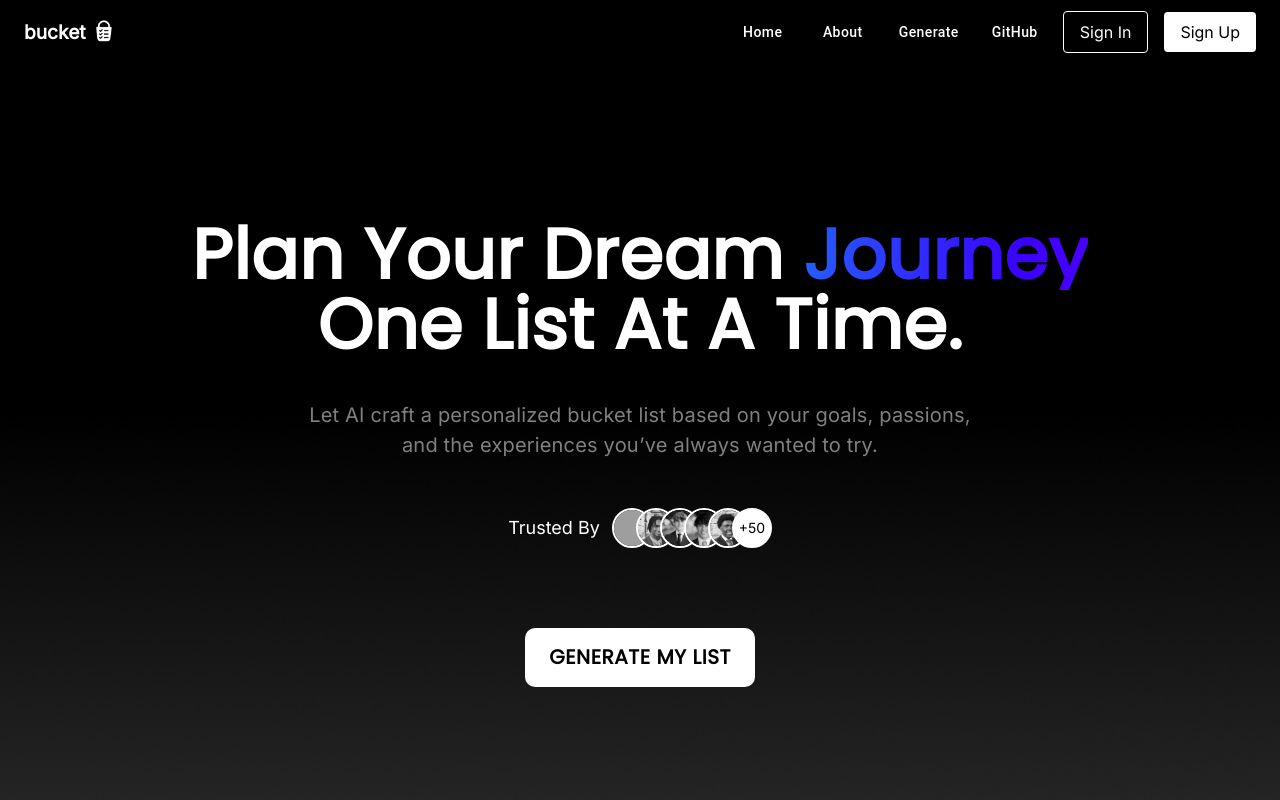
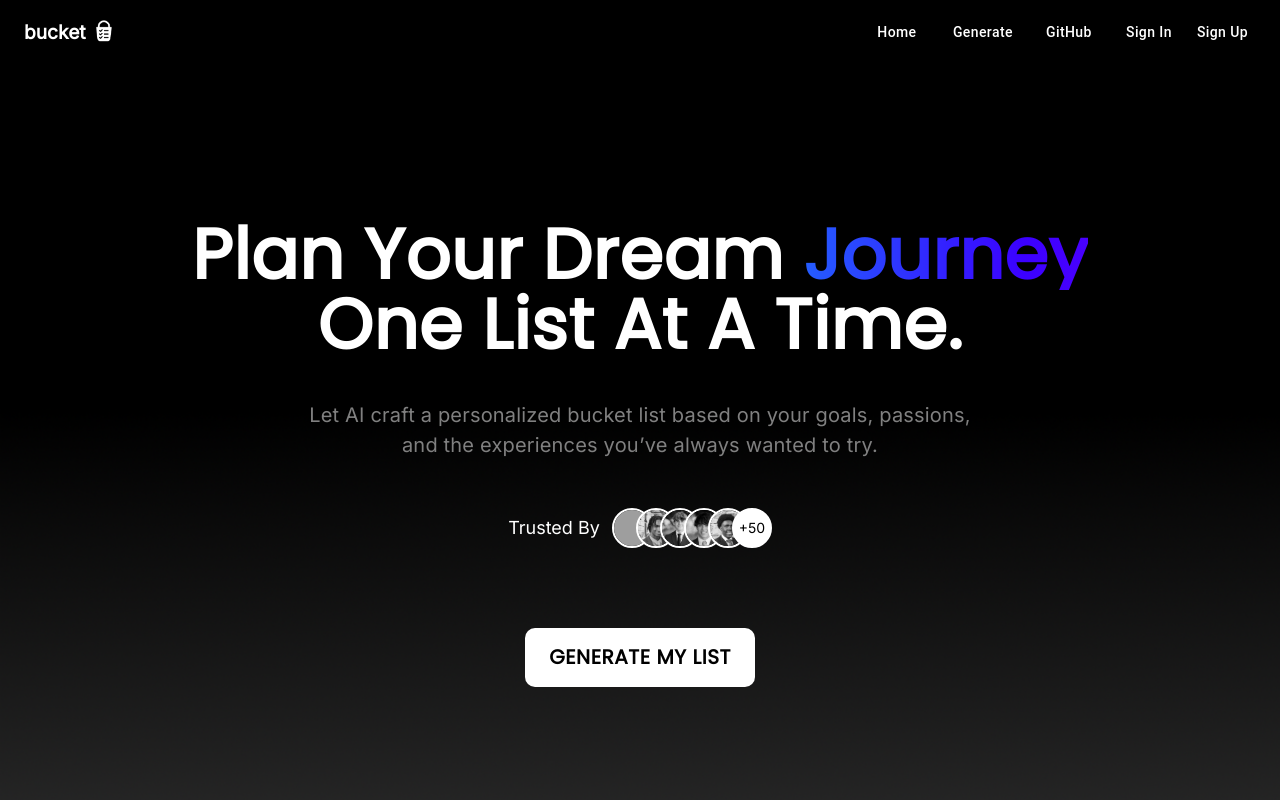
Before and after one commit to kelechi055/bucket, a Next.js app: page / in a window 1280 px wide. Shown: the top 800 px of the page. Built offline with nearby package versions, Linux system fonts and the light colour scheme; no server answers; grey boxes are pictures that could not be loaded; a web font is replaced by a local one.

Commit message:
👤 added signin/signup to navbar

```diff
--- a/src/components/navbar.js
+++ b/src/components/navbar.js
@@ -36,7 +36,6 @@ export default function Navbar() {
         <Box sx={{ display: 'flex', flexDirection: 'row', gap: 2, alignItems: 'center' }}>
           {[
             { label: 'Home', href: '/' },
-            { label: 'About', href: '/about' },
             { label: 'Generate', href: '/generate' },
             { label: 'GitHub', href: 'https://github.com/kelechi055/bucket' },
           ].map((item) => (
@@ -45,26 +44,84 @@ export default function Navbar() {
               color="inherit"
               href={item.href}
               sx={{
+                position: 'relative',
+                color: 'white',
                 textTransform: 'none',
-                '&:hover': {
+                '&::after': {
+                  content: '""',
+                  position: 'absolute',
+                  width: '100%',
+                  height: '2px',
+                  bottom: 4,
+                  left: 0,
                   backgroundColor: 'white',
-                  color: 'black',
+                  transform: 'scaleX(0)',
+                  transformOrigin: 'left',
+                  transition: 'transform 0.3s ease',
+                },
+                '&:hover::after': {
+                  transform: 'scaleX(1)',
                 },
               }}
             >
               {item.label}
             </Button>
           ))}
-          {/* Display SignIn/SignUp buttons if not signed in */}
           {!isSignedIn ? (
-            <>
+            <Box sx={{ display: 'flex', gap: 1 }}>
               <SignInButton mode="modal">
-                <button className="border px-4 py-2 rounded border-white">Sign In</button>
+                <Button
+                sx={{
+                  position: 'relative',
+                  color: 'white',
+                  textTransform: 'none',
+                  '&::after': {
+                    content: '""',
+                    position: 'absolute',
+                    width: '100%',
+                    height: '2px',
+                    bottom: 4,
+                    left: 0,
+                    backgroundColor: 'white',
+                    transform: 'scaleX(0)',
+                    transformOrigin: 'left',
+                    transition: 'transform 0.3s ease',
+                  },
+                  '&:hover::after': {
+                    transform: 'scaleX(1)',
+                  },
+                }}
+                >
+                  Sign In
+                </Button>
               </SignInButton>
               <SignUpButton mode="modal">
-                <button className="bg-white text-black px-4 py-2 rounded">Sign Up</button>
+                <Button
+                sx={{
+                  position: 'relative',
+                  color: 'white',
+                  textTransform: 'none',
+                  '&::after': {
+                    content: '""',
+                    position: 'absolute',
+                    width: '100%',
+                    height: '2px',
+                    bottom: 4,
+                    left: 0,
+                    backgroundColor: 'white',
+                    transform: 'scaleX(0)',
+                    transformOrigin: 'left',
+                    transition: 'transform 0.3s ease',
+                  },
+                  '&:hover::after': {
+                    transform: 'scaleX(1)',
+                  },
+                }}
+                >
+                  Sign Up
+                </Button>
               </SignUpButton>
-            </>
+            </Box>
           ) : (
             <UserButton afterSignOutUrl="/" />
           )}
```
